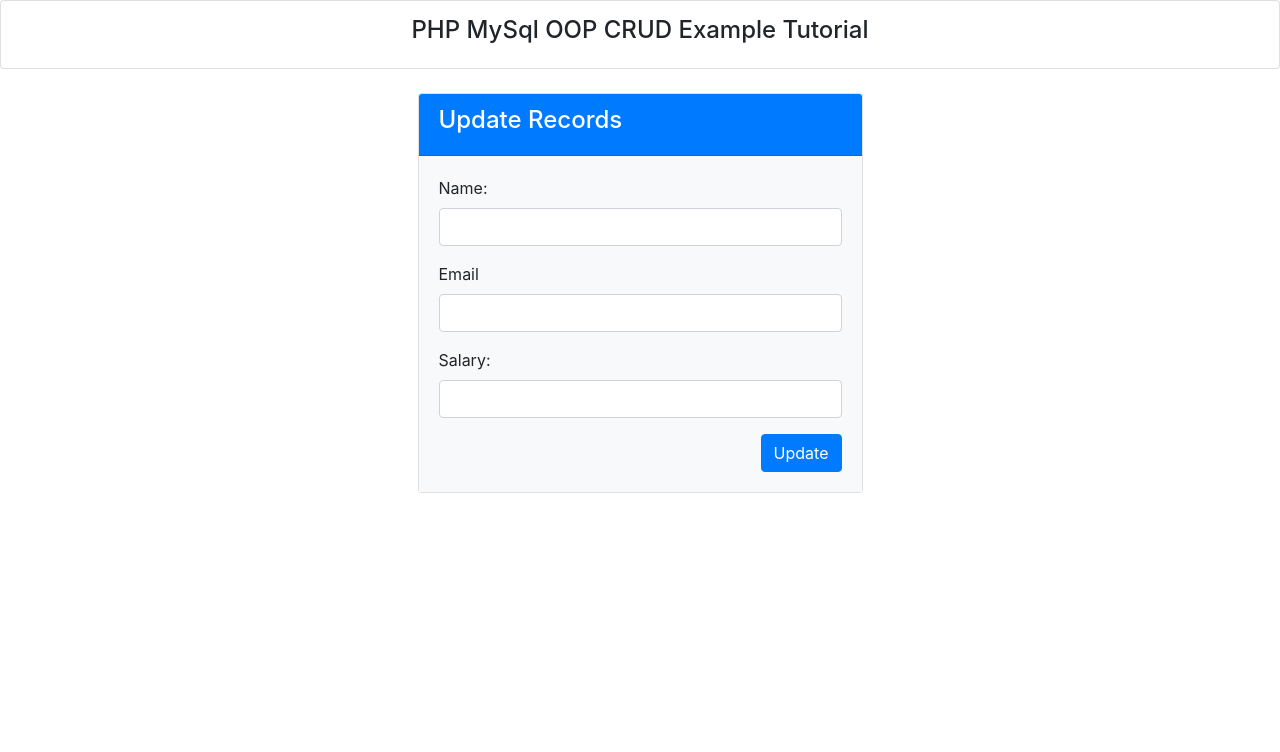
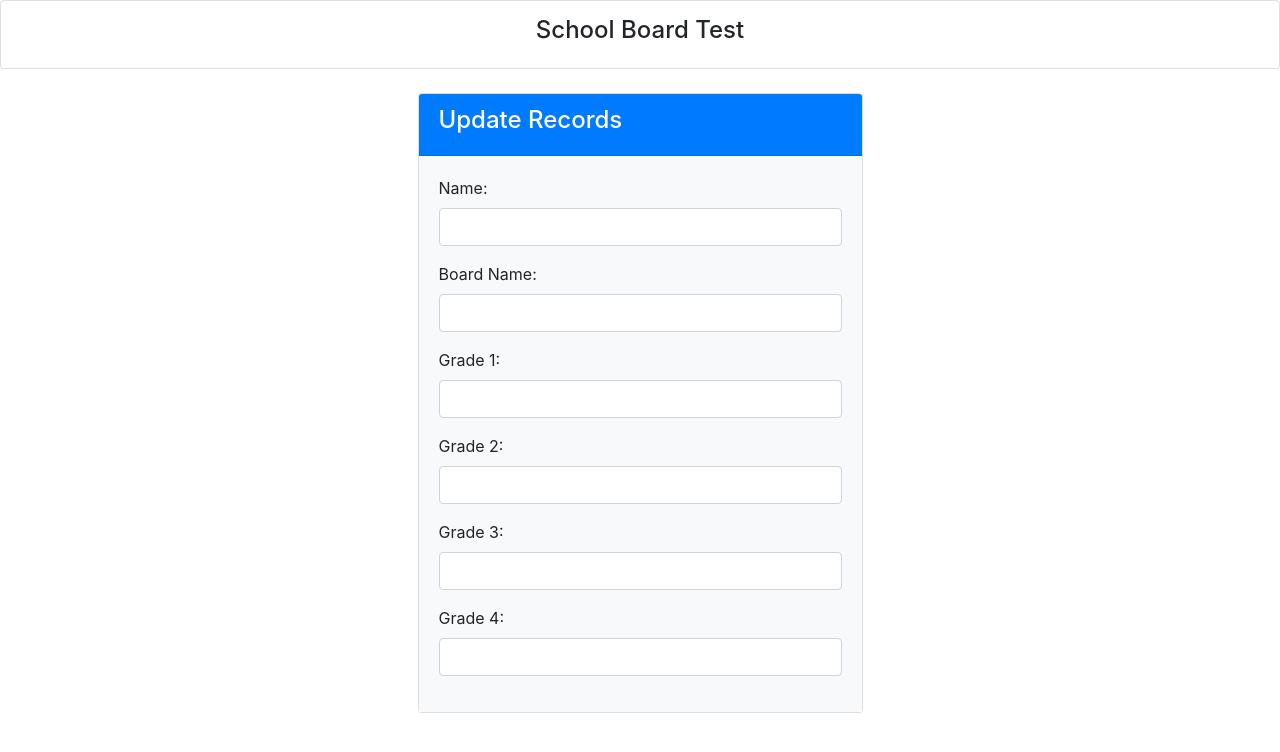
Before and after one commit to Tope19/schoolboard_test, a PHP site: page /edit.php in a window 1280 px wide. Shown: the top 752 px of the page. Run offline with PHP 8.4, Linux system fonts and the light colour scheme; data that the repository does not hold is empty; some libraries are stand-ins or nearby versions.

Commit message:
arranged the view files

```diff
--- a/class/Database.php
+++ b/class/Database.php
@@ -24,12 +24,12 @@
         public function insertData($post)
         {
             $name = $this->con->real_escape_string($_POST['name']);
-            $board_id = $this->con->real_escape_string($_POST['board_id']);
+            $board_name = $this->con->real_escape_string($_POST['board_name']);
             $grade1 = $this->con->real_escape_string($_POST['grade1']);
             $grade2 = $this->con->real_escape_string($_POST['grade2']);
             $grade3 = $this->con->real_escape_string($_POST['grade3']);
             $grade4 = $this->con->real_escape_string($_POST['grade4']);
-            $query="INSERT INTO students(name,board_id,grade1,grade2,grade3,grade4) VALUES('$name','$board_id','$grade1','$grade2','$grade3','$grade4','$salary')";
+            $query="INSERT INTO students(name,board_name,grade1,grade2,grade3,grade4) VALUES('$name','$board_name','$grade1','$grade2','$grade3','$grade4','$salary')";
             $sql = $this->con->query($query);
             if ($sql==true) {
                 header("Location:index.php?msg1=insert");
@@ -41,7 +41,7 @@
         // Fetch customer records for show listing
         public function displayData()
         {
-            $query = "SELECT * FROM customers";
+            $query = "SELECT * FROM students";
             $result = $this->con->query($query);
         if ($result->num_rows > 0) {
             $data = array();
@@ -57,7 +57,7 @@
         // Fetch single data for edit from customer table
         public function displyaRecordById($id)
         {
-            $query = "SELECT * FROM customers WHERE id = '$id'";
+            $query = "SELECT * FROM students WHERE id = '$id'";
             $result = $this->con->query($query);
         if ($result->num_rows > 0) {
             $row = $result->fetch_assoc();
@@ -67,29 +67,11 @@
             }
         }
 
-        // Update customer data into customer table
-        public function updateRecord($postData)
-        {
-            $name = $this->con->real_escape_string($_POST['uname']);
-            $email = $this->con->real_escape_string($_POST['uemail']);
-            $salary = $this->con->real_escape_string($_POST['usalary']);
-            $id = $this->con->real_escape_string($_POST['id']);
-        if (!empty($id) && !empty($postData)) {
-            $query = "UPDATE customers SET name = '$name', email = '$email', salary = '$salary' WHERE id = '$id'";
-            $sql = $this->con->query($query);
-            if ($sql==true) {
-                header("Location:index.php?msg2=update");
-            }else{
-                echo "Registration updated failed try again!";
-            }
-            }
-
-        }
 
         // Delete customer data from customer table
         public function deleteRecord($id)
         {
-            $query = "DELETE FROM customers WHERE id = '$id'";
+            $query = "DELETE FROM students WHERE id = '$id'";
             $sql = $this->con->query($query);
         if ($sql==true) {
             header("Location:index.php?msg3=delete");
--- a/edit.php
+++ b/edit.php
@@ -3,24 +3,24 @@
   // Include database file
   include 'class/Database.php';
 
-  $customerObj = new Employee();
+  $studentObj = new Employee();
 
-  // Edit customer record
+  // Edit student record
   if(isset($_GET['editId']) && !empty($_GET['editId'])) {
     $editId = $_GET['editId'];
-    $customer = $customerObj->displyaRecordById($editId);
+    $student = $studentObj->displyaRecordById($editId);
   }
 
-  // Update Record in customer table
+  // Update Record in student table
   if(isset($_POST['update'])) {
-    $customerObj->updateRecord($_POST);
+    $studentObj->updateRecord($_POST);
   }
 
 ?>
 <!DOCTYPE html>
 <html lang="en">
 <head>
-  <title>PHP MySql OOP CRUD Example Tutorial</title>
+  <title>School Board Test</title>
   <meta charset="utf-8">
   <meta name="viewport" content="width=device-width, initial-scale=1">
   <link rel="stylesheet" href="https://maxcdn.bootstrapcdn.com/bootstrap/4.5.2/css/bootstrap.min.css">
@@ -29,7 +29,7 @@
 <body>
 
 <div class="card text-center" style="padding:15px;">
-  <h4>PHP MySql OOP CRUD Example Tutorial</h4>
+  <h4>School Board Test</h4>
 </div><br>
 
 <div class="container">
@@ -40,24 +40,30 @@
                     <h4 class="text-white">Update Records</h4>
                 </div>
                 <div class="card-body bg-light">
-                  <form action="edit.php" method="POST">
                     <div class="form-group">
                       <label for="name">Name:</label>
-                      <input type="text" class="form-control" name="uname" value="<?php echo $customer['name']; ?>" required="">
+                      <input type="text" class="form-control" value="<?php echo $student['name']; ?>" required="">
                     </div>
                     <div class="form-group">
-                      <label for="email">Email</label>
-                      <input type="email" class="form-control" name="uemail" value="<?php echo $customer['email']; ?>" required="">
+                      <label for="name">Board Name:</label>
+                      <input type="text" class="form-control" value="<?php echo $student['board_name']; ?>" required="">
                     </div>
                     <div class="form-group">
-                      <label for="salary">Salary:</label>
-                      <input type="text" class="form-control" name="usalary" value="<?php echo $customer['salary']; ?>" required="">
+                      <label for="name">Grade 1:</label>
+                      <input type="text" class="form-control" value="<?php echo $student['grade1']; ?>" required="">
                     </div>
                     <div class="form-group">
-                      <input type="hidden" name="id" value="<?php echo $customer['id']; ?>">
-                      <input type="submit" name="update" class="btn btn-primary" style="float:right;" value="Update">
+                      <label for="name">Grade 2:</label>
+                      <input type="text" class="form-control" value="<?php echo $student['grade2']; ?>" required="">
                     </div>
-                  </form>
+                    <div class="form-group">
+                      <label for="name">Grade 3:</label>
+                      <input type="text" class="form-control" value="<?php echo $student['grade3']; ?>" required="">
+                    </div>
+                    <div class="form-group">
+                      <label for="name">Grade 4:</label>
+                      <input type="text" class="form-control" value="<?php echo $student['grade4']; ?>" required="">
+                    </div>
                 </div>
                 </div>
             </div>
```
Also changed, not shown: add.php (+11 -9 lines), index.php (+18 -13 lines).
